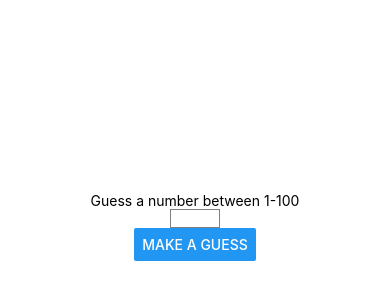
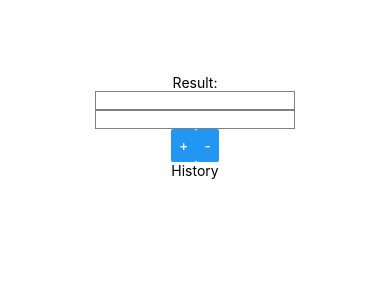
Before and after one commit to AlexKiippa/MobileProgrammingCourse, a React Native app in the folder mobileApp/: screen / in a window 390 px wide. Shown: the part 196-496 px from the top of the page. Built offline with nearby package versions, Linux system fonts and the light colour scheme.

Commit message:
Laskin tehtävä 2 historialla

```diff
--- a/mobileApp/App.js
+++ b/mobileApp/App.js
@@ -13,12 +13,12 @@ export default function App() {
   return (
     <View style={styles.container}>
 
-        <GuessNumber></GuessNumber>
+      <Laskin></Laskin>
     </View>
   );
 }
 
-//<Laskin></Laskin>
+//<Laskin></Laskin>  <GuessNumber></GuessNumber>
 const styles = StyleSheet.create({
   container: {
     flex: 1,
--- a/mobileApp/components/laskin.js
+++ b/mobileApp/components/laskin.js
@@ -19,6 +19,9 @@ export default function Laskin() {
     let luku2 = parseInt(text2);
 
     setSumma([luku1+luku2])
+
+    setData([...data, { key: summa }]);
+
     };
 
     const buttonPressed2 = () => {
@@ -26,6 +29,10 @@ export default function Laskin() {
       let luku2 = parseInt(text2);
 
       setSumma([luku1-luku2])
+
+      setData([...data, { key: summa }]);
+
+
       };
 
 
@@ -44,7 +51,15 @@ onChangeText={text2 => setText2(text2)} value={text2} />
   <View style={{flexDirection: 'row', justifyContent: 'space-around'}}>
       <Button onPress={buttonPressed1} title="+" />
       <Button onPress={buttonPressed2} title="-" />
+
     </View>
+
+      <Text>History</Text>
+
+
+      <FlatList  style={{ maxHeight: 200 }} data={data} renderItem={({item}) => <Text>{item.key}</Text>}
+	    keyExtractor={(item, index) => index.toString()} />
+
 
       <StatusBar style="auto" />
     </View>
```
